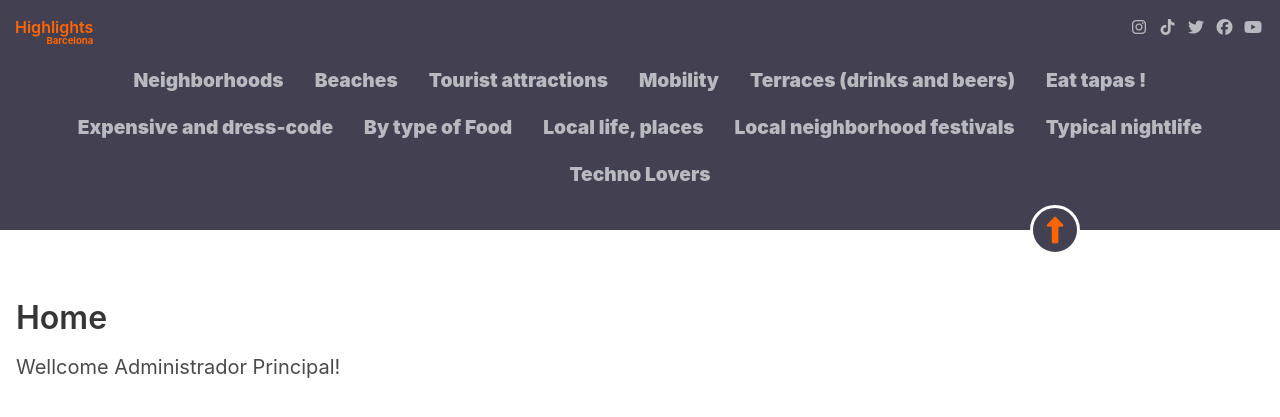
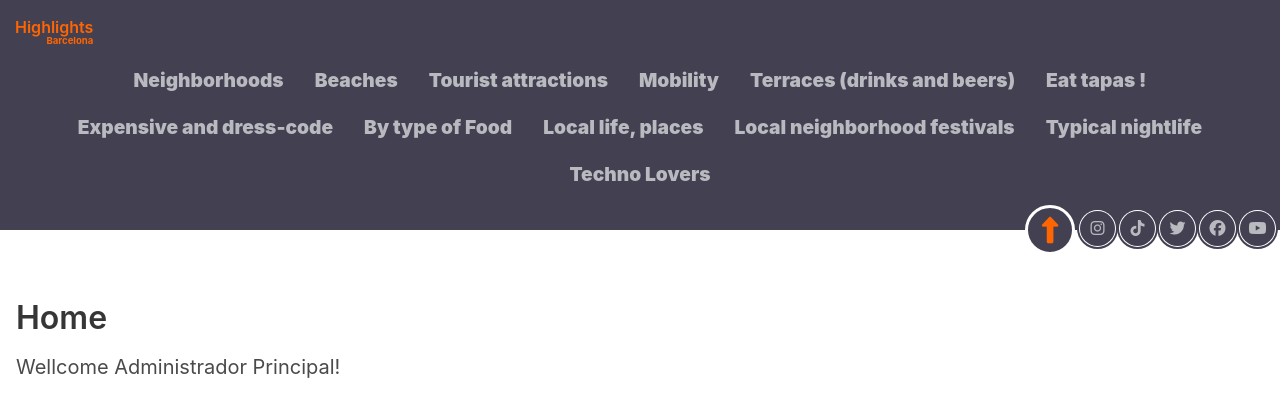
Before and after one commit to gonzaf24/highlightsbarcelona, a PHP site: page / in a window 1280 px wide. Shown: the top 417 px of the page. Run offline with PHP 8.4, Linux system fonts and the light colour scheme; a user stored in the database is signed in; some libraries are stand-ins or nearby versions.

Commit message:
van cambios

```diff
--- a/css/navbar.css
+++ b/css/navbar.css
@@ -38,6 +38,38 @@
   justify-content: space-between;
   width: 100%;
   padding: 15px;
+}
+
+.icons-wrapper {
+  position: absolute;
+  bottom: -16px;
+  right: 5px;
+  z-index: 2;
+  display: flex;
+  gap: 5px;
+}
+
+.icons-wrapper > .icon {
+  display: flex;
+  justify-content: center;
+  align-items: center;
+  background-color: #434051;
+  width: 35px;
+  height: 35px;
+  border-radius: 100%;
+  box-shadow: 0 0 0 1px white, 0 0 0 3px #434051;
+  transition: all 0.3s ease;
+}
+
+.icons-wrapper > .icon:hover {
+  box-shadow: 0 0 0 1px #ff6500, 0 0 0 3px #434051;
+  transition: all 0.3s ease;
+  cursor: pointer;
+}
+
+.icons-wrapper > .icon:hover i {
+  color: #ff6500;
+  transition: all 0.3s ease;
 }
 
 @media (min-width: 0px) and (max-width: 430px) {
@@ -107,13 +139,14 @@
 }
 
 .icon > a > i:hover {
-  color: #786fa3;
+  color: #ff6500;
+  transition: all 0.5s ease;
 }
 
 .open-menu-button {
   position: absolute;
   bottom: -25px;
-  right: 200px;
+  right: 205px;
   z-index: 2;
   background: #434051;
   border: none;
@@ -124,6 +157,11 @@
   width: 50px;
   height: 50px;
   border: 3px solid white;
+}
+
+.open-menu-button:hover {
+  border: 3px solid #ff6500;
+  transition: all 0.5s ease;
 }
 
 .open-menu-button > .icon > i {
```
Also changed, not shown: inc/navbar.php (+19 -17 lines).
